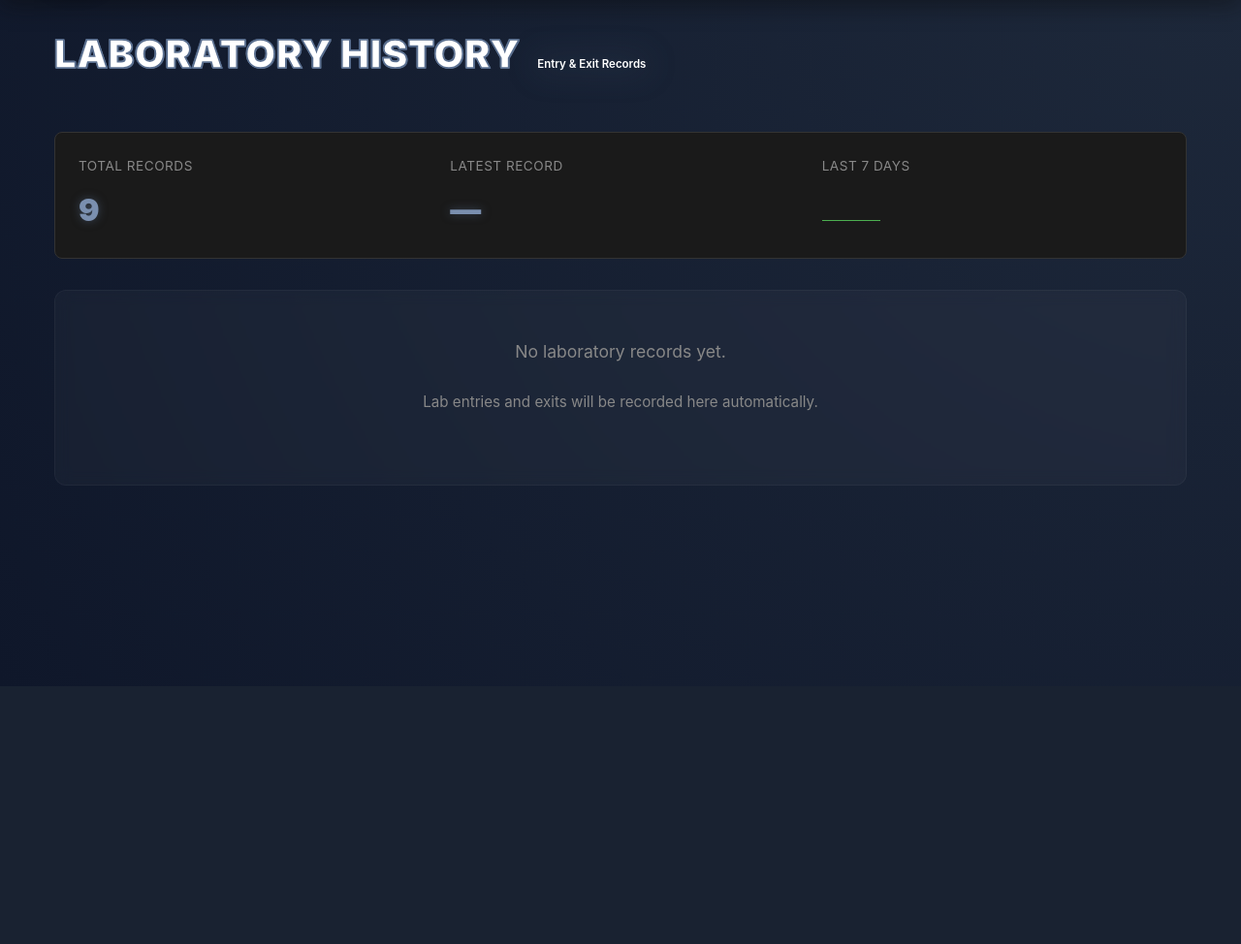
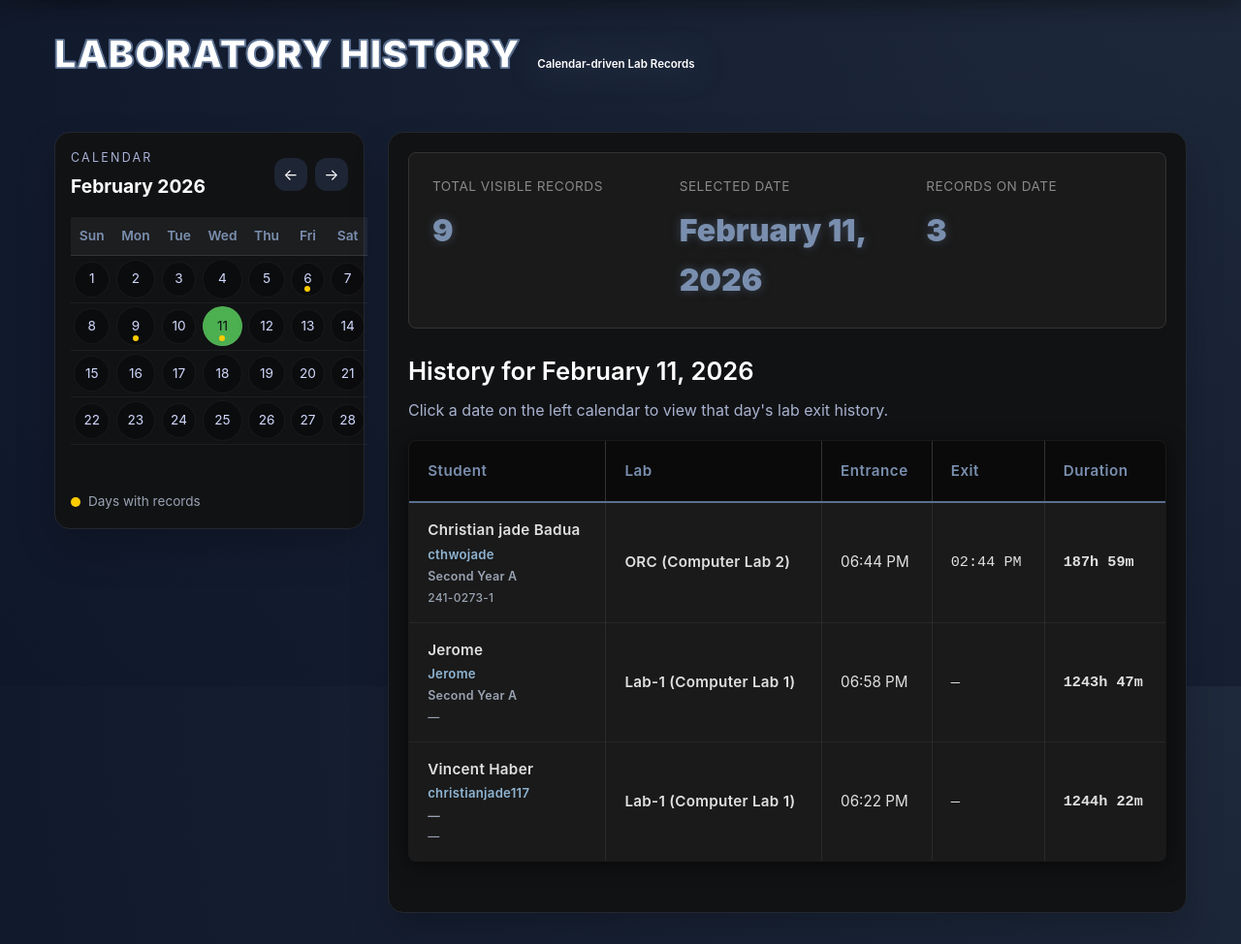
Before and after one commit to cjadebadua117-sys/Cis-proximity, a Django app: page /laboratory/history/ in a window 1280 px wide. Shown: the part 92-1066 px from the top of the page at 97% size. Before the commit the page ends 593 px from the top, so only its background shows below. Run offline with Django 5.2, Linux system fonts and the light colour scheme; a user stored in the database is signed in; data comes from the database, SQL or seed files in the repository.

Commit message:
calendar

```diff
--- a/presence_app/admin.py
+++ b/presence_app/admin.py
@@ -161,6 +161,7 @@ class PresenceSessionAdmin(admin.ModelAdmin):
 @admin.register(LaboratoryHistory)
 class LaboratoryHistoryAdmin(admin.ModelAdmin):
     """Admin interface for automatic Laboratory History exit tracking."""
+    date_hierarchy = 'exit_time'
     list_display = ('student', 'room_name', 'exit_time', 'duration_display')
     list_filter = ('room', 'exit_time')
     search_fields = ('student__username', 'student__email', 'room__name')
--- a/presence_app/templates/laboratory_history.html
+++ b/presence_app/templates/laboratory_history.html
@@ -56,6 +56,205 @@
     .lab-history-header h1 {
         flex: 1;
         min-width: 300px;
+    }
+
+    .lab-history-layout {
+        display: grid;
+        grid-template-columns: minmax(260px, 320px) minmax(0, 1fr);
+        gap: 1.5rem;
+        align-items: start;
+        width: 100%;
+    }
+
+    .lab-history-sidebar {
+        width: 100%;
+        max-width: 320px;
+        background: #111214;
+        border: 1px solid #242730;
+        border-radius: 16px;
+        padding: 1rem;
+        box-shadow: 0 20px 40px rgba(0, 0, 0, 0.2);
+    }
+
+    .lab-history-main {
+        min-width: 0;
+        width: 100%;
+        background: #111214;
+        border: 1px solid #242730;
+        border-radius: 16px;
+        padding: 1.25rem;
+        box-shadow: 0 20px 40px rgba(0, 0, 0, 0.2);
+    }
+
+    .lab-history-main .lab-stats {
+        margin-bottom: 1.5rem;
+    }
+
+    .lab-history-main table.lab-history-table {
+        margin-top: 0.75rem;
+    }
+
+    .calendar-card {
+        display: flex;
+        flex-direction: column;
+        gap: 1rem;
+    }
+
+    .calendar-head {
+        display: flex;
+        align-items: center;
+        justify-content: space-between;
+        gap: 1rem;
+    }
+
+    .calendar-title {
+        color: #a9b2d6;
+        font-size: 0.78rem;
+        text-transform: uppercase;
+        letter-spacing: 0.18em;
+        margin-bottom: 0.25rem;
+    }
+
+    .calendar-month {
+        color: #ffffff;
+        font-size: 1.2rem;
+        font-weight: 700;
+    }
+
+    .calendar-nav {
+        display: flex;
+        gap: 0.5rem;
+    }
+
+    .calendar-arrow {
+        display: inline-flex;
+        align-items: center;
+        justify-content: center;
+        width: 34px;
+        height: 34px;
+        border-radius: 12px;
+        background: #1e2534;
+        color: #ffffff;
+        text-decoration: none;
+        transition: background 0.2s ease;
+    }
+
+    .calendar-arrow:hover {
+        background: #2e3d66;
+    }
+
+    .calendar-table {
+        width: 100%;
+        border-collapse: collapse;
+    }
+
+    .calendar-table th,
+    .calendar-table td {
+        padding: 0.55rem;
+        text-align: center;
+        font-size: 0.86rem;
+    }
+
+    .calendar-table th {
+        color: #7a8faf;
+    }
+
+    .calendar-table td {
+        min-width: 34px;
+        min-height: 34px;
+        position: relative;
+        padding: 0.2rem;
+    }
+
+    .calendar-day,
+    .calendar-day.blank {
+        display: flex;
+        align-items: center;
+        justify-content: center;
+        width: 100%;
+        height: 100%;
+        min-width: 32px;
+        min-height: 32px;
+        border-radius: 50%;
+        color: #d1d9ff;
+        text-decoration: none;
+        transition: background 0.2s ease, color 0.2s ease;
+        position: relative;
+    }
+
+    .calendar-day:hover {
+        background: rgba(76, 175, 80, 0.18);
+        color: #ffffff;
+    }
+
+    .outside-month .calendar-day {
+        color: #5a6375;
+        opacity: 0.4;
+    }
+
+    .selected-day .calendar-day {
+        background: #4caf50;
+        color: #0c1115;
+        box-shadow: inset 0 0 0 2px rgba(76, 175, 80, 0.15);
+    }
+
+    .has-records .calendar-day::after {
+        content: '';
+        position: absolute;
+        bottom: 4px;
+        left: 50%;
+        transform: translateX(-50%);
+        width: 6px;
+        height: 6px;
+        border-radius: 50%;
+        background: #ffcc00;
+    }
+
+    .calendar-legend {
+        display: flex;
+        align-items: center;
+        gap: 0.5rem;
+        color: #9aa3b2;
+        font-size: 0.85rem;
+    }
+
+    .legend-dot {
+        width: 10px;
+        height: 10px;
+        border-radius: 50%;
+        background: #ffcc00;
+        display: inline-block;
+    }
+
+    .selected-day-panel {
+        margin-bottom: 1rem;
+    }
+
+    .selected-day-heading {
+        color: #ffffff;
+        font-size: 1.6rem;
+        margin-bottom: 0.4rem;
+    }
+
+    .selected-day-subtitle {
+        color: #a8b2cf;
+        margin: 0;
+    }
+
+    @media (max-width: 1100px) {
+        .lab-history-layout {
+            grid-template-columns: 1fr;
+        }
+    }
+
+    @media (max-width: 768px) {
+        .lab-history-layout {
+            display: block;
+        }
+
+        .lab-history-sidebar {
+            margin-bottom: 1.5rem;
+        }
     }
 
     /* Dark-themed Table */
@@ -300,46 +499,80 @@
     <div class="lab-history-header">
         <h1>
             <span class="lab-history-title">Laboratory History</span>
-            <span class="lab-history-subtitle">Entry & Exit Records</span>
+            <span class="lab-history-subtitle">Calendar-driven Lab Records</span>
         </h1>
     </div>
 
-    <!-- Stats Bar -->
-    {% if total_exits > 0 %}
+    <div class="lab-history-layout">
+        <aside class="lab-history-sidebar">
+            <div class="calendar-card">
+                <div class="calendar-head">
+                    <div>
+                        <div class="calendar-title">Calendar</div>
+                        <div class="calendar-month">{{ view_month|date:"F Y" }}</div>
+                    </div>
+                    <div class="calendar-nav">
+                        <a href="{{ calendar_url_base }}?month={{ prev_month }}{% if selected_date %}&date={{ selected_date|date:'Y-m-d' }}{% endif %}" class="calendar-arrow" title="Previous month">←</a>
+                        <a href="{{ calendar_url_base }}?month={{ next_month }}{% if selected_date %}&date={{ selected_date|date:'Y-m-d' }}{% endif %}" class="calendar-arrow" title="Next month">→</a>
+                    </div>
+                </div>
+
+                <table class="calendar-table">
+                    <thead>
+                        <tr>
+                            {% for day_label in week_labels %}
+                                <th>{{ day_label }}</th>
+                            {% endfor %}
+                        </tr>
+                    </thead>
+                    <tbody>
+                        {% for week in calendar_weeks %}
+                            <tr>
+                                {% for day in week %}
+                                    <td class="{% if not day.in_month %}outside-month{% endif %}{% if day.is_selected %} selected-day{% endif %}{% if day.has_records %} has-records{% endif %}">
+                                        {% if day.in_month %}
+                                            <a href="{{ day.url }}" class="calendar-day" title="{{ day.date|date:'F j, Y' }}">
+                                                {{ day.day }}
+                                            </a>
+                                        {% else %}
+                                            <span class="calendar-day blank">{{ day.day }}</span>
+                                        {% endif %}
+                                    </td>
+                                {% endfor %}
+                            </tr>
+                        {% endfor %}
+                    </tbody>
+                </table>
+
+                <div class="calendar-legend">
+                    <span class="legend-dot"></span>
+                    Days with records
+                </div>
+            </div>
+        </aside>
+
+        <main class="lab-history-main">
             <div class="lab-stats">
                 <div class="stat-item">
-            <div class="stat-label">Total Records</div>
+                    <div class="stat-label">Total Visible Records</div>
                     <div class="stat-value">{{ total_exits }}</div>
                 </div>
                 <div class="stat-item">
-            <div class="stat-label">Latest Record</div>
-            <div class="stat-value">
-                {% if grouped_days.0.records.0.exit_time %}
-                    {{ grouped_days.0.records.0.exit_time|date:"h:i A" }}
-                {% else %}
-                    —
-                {% endif %}
+                    <div class="stat-label">Selected Date</div>
+                    <div class="stat-value">{{ selected_date_display }}</div>
+                </div>
+                <div class="stat-item">
+                    <div class="stat-label">Records on Date</div>
+                    <div class="stat-value">{{ selected_day_count }}</div>
                 </div>
             </div>
-        {% if sparkline_data %}
-        <div class="stat-item">
-            <div class="stat-label">Last 7 Days</div>
-            <div class="stat-value" style="padding:0;">
-                <svg width="80" height="24" viewBox="0 0 80 24" xmlns="http://www.w3.org/2000/svg">
-                    <polyline fill="none" stroke="#4caf50" stroke-width="2" points="{{ sparkline_points }}"/>
-                </svg>
-            </div>
-        </div>
-        {% endif %}
-    </div>
-    {% endif %}
 
-    <!-- Laboratory History grouped by day -->
-    {% if grouped_days %}
-        {% for day in grouped_days %}
-            <section class="day-section">
-                <h2 class="day-header">{{ day.display }}</h2>
+            <section class="selected-day-panel">
+                <h2 class="selected-day-heading">History for {{ selected_date_display }}</h2>
+                <p class="selected-day-subtitle">Click a date on the left calendar to view that day's lab exit history.</p>
+            </section>
 
+            {% if selected_day_records %}
                 <table class="lab-history-table compact">
                     <thead>
                         <tr>
@@ -351,7 +584,7 @@
                         </tr>
                     </thead>
                     <tbody>
-                        {% for record in day.records %}
+                        {% for record in selected_day_records %}
                             <tr>
                                 <td class="student-name">
                                     <a href="{% url 'profile_view' record.student_username %}" style="color: inherit; text-decoration: none; display: block;">
@@ -379,42 +612,13 @@
                         {% endfor %}
                     </tbody>
                 </table>
-            </section>
-        {% endfor %}
             {% else %}
                 <div class="empty-state">
-            <p>No laboratory records yet.</p>
-            <p style="font-size: 0.95rem; margin-top: 1rem;">Lab entries and exits will be recorded here automatically.</p>
+                    <p>No lab history found for this date.</p>
+                    <p style="font-size: 0.95rem; margin-top: 1rem;">Choose another calendar date to view a different day.</p>
                 </div>
             {% endif %}
+        </main>
+    </div>
 </div>
 {% endblock %}
-
-<style>
-    /* Date header with narrow magenta glow (text-stroke) */
-    .day-header {
-        color: #ffffff;
-        -webkit-text-stroke: 0.8px #ff00ff;
-        text-shadow: 0 0 6px rgba(255,0,255,0.25);
-        font-size: 1.1rem;
-        font-weight: 800;
-        margin: 1rem 0 0.6rem 0;
-        padding: 6px 8px;
-        display: inline-block;
-        border-radius: 4px;
-    }
-
-    /* Compact table tweaks */
-    .lab-history-table.compact th,
-    .lab-history-table.compact td {
-        padding: 0.45rem 0.6rem;
-        font-size: 0.88rem;
-    }
-
-    .lab-history-table.compact thead th {
-        font-size: 0.78rem;
-        padding-bottom: 0.35rem;
-    }
-
-    .day-section { margin-bottom: 1rem; }
-</style>
--- a/presence_app/views.py
+++ b/presence_app/views.py
@@ -2674,7 +2674,6 @@ def laboratory_history(request):
     Display Laboratory History - instructor-only view for automatic exit tracking.
     Shows when students exited labs and how long they spent there.
     """
-    # Restrict access to instructors only
     try:
         is_instructor = hasattr(request.user, 'instructor_profile') or request.user.is_staff
     except Exception:
@@ -2685,27 +2684,23 @@ def laboratory_history(request):
         messages.error(request, 'Access denied — laboratory history is for instructors only.')
         return redirect('dashboard')
 
-    # Keep profile fetch for template/context safety
     try:
         instructor_profile = request.user.instructor_profile
     except InstructorProfile.DoesNotExist:
         instructor_profile = None
 
-    # Build rows from SignInRecord directly so displayed entrance/exit times
-    # are exact (no inferred timestamps).
     lab_rows = []
     total = 0
-
     try:
         lab_room_filter = Q(room__name__icontains='lab') | Q(room__name__icontains='orc')
-        qs = (SignInRecord.objects.select_related('student', 'room')
-              .filter(lab_room_filter)
-              .order_by('-sign_in_time'))
-
+        qs = (
+            SignInRecord.objects.select_related('student', 'room')
+            .filter(lab_room_filter)
+            .order_by('-sign_in_time')
+        )
         total = qs.count()
 
         for r in qs:
-            # Resolve student's section for instructor clarity
             section_name = ''
             try:
                 sp = r.student.studentpresence
@@ -2714,7 +2709,6 @@ def laboratory_history(request):
             except Exception:
                 section_name = ''
 
-            # Get student ID number from profile
             student_id_number = ''
             try:
                 profile = r.student.profile
@@ -2723,16 +2717,14 @@ def laboratory_history(request):
             except Exception:
                 student_id_number = ''
 
-            if r.sign_out_time:
-                duration_minutes = r.duration_minutes()
-            else:
-                # Active lab session: compute running duration.
-                duration_minutes = int((timezone.now() - r.sign_in_time).total_seconds() / 60)
-
+            duration_minutes = (
+                r.duration_minutes()
+                if r.sign_out_time
+                else int((timezone.now() - r.sign_in_time).total_seconds() / 60)
+            )
             duration_hours = int(duration_minutes // 60) if duration_minutes else 0
             duration_minutes_remainder = int(duration_minutes % 60) if duration_minutes else 0
 
-            # append record
             lab_rows.append({
                 'student': r.student,
                 'student_username': r.student.username,
@@ -2747,17 +2739,14 @@ def laboratory_history(request):
                 'duration_minutes_remainder': duration_minutes_remainder,
             })
     except Exception:
-        # if history fetch fails just continue with empty list
         pass
 
-    # allow CSV export
     if request.GET.get('export') == 'csv':
         import csv
         from django.http import HttpResponse
         resp = HttpResponse(content_type='text/csv')
         resp['Content-Disposition'] = 'attachment; filename="lab_history.csv"'
         writer = csv.writer(resp)
-        # provide a richer export with username, full name, section, and ID
         writer.writerow([
             'Username', 'Full Name', 'Section', 'Student ID',
             'Room', 'Entrance', 'Exit', 'Duration(min)'
@@ -2775,58 +2764,81 @@ def laboratory_history(request):
             ])
         return resp
 
-    # Group rows by the date of entry (entrance_time) where available,
-    # otherwise fall back to exit_time. Use Philippines timezone for date grouping.
+    selected_date = None
+    date_param = request.GET.get('date')
+    if date_param:
+        try:
+            selected_date = datetime.strptime(date_param, '%Y-%m-%d').date()
+        except ValueError:
+            selected_date = None
+
     from collections import defaultdict
     philippines_tz = tz('Asia/Manila')
     groups = defaultdict(list)
-
     for r in lab_rows:
         dt = r.get('entrance_time') or r.get('exit_time')
         if not dt:
-            # Skip records without any timestamp
             continue
         try:
-            # Ensure timezone-aware conversion where possible
             date_key = dt.astimezone(philippines_tz).date() if hasattr(dt, 'astimezone') else dt.date()
         except Exception:
             date_key = dt.date()
         groups[date_key].append(r)
 
-    # Build ordered list of days (most recent first)
-    grouped_days = []
-    for day in sorted(groups.keys(), reverse=True):
-        # Sort each day's records with most recent exit_time first
-        records = sorted(groups[day], key=lambda x: x.get('exit_time') or x.get('entrance_time'), reverse=True)
-        grouped_days.append({
-            'date': day,
-            'display': day.strftime('%B %d, %Y'),
-            'records': records,
-            'count': len(records),
-        })
-
-    # Build sparkline data for the past 7 days (including today)
-    from django.utils import timezone
-    from datetime import timedelta
-    today = timezone.now().date()
-    sparkline = []
-    for i in range(6, -1, -1):
-        d = today - timedelta(days=i)
-        sparkline.append(len(groups.get(d, [])))
-
-    # convert to SVG point string (scale x by 10, invert y for 24px height)
-    points = []
-    for idx, v in enumerate(sparkline):
-        x = idx * 10
-        y = 24 - v
-        points.append(f"{x},{y}")
-    sparkline_points = ' '.join(points)
+    if groups and not selected_date:
+        selected_date = max(groups.keys())
+    if not selected_date:
+        selected_date = timezone.now().date()
+
+    selected_day_records = sorted(
+        groups.get(selected_date, []),
+        key=lambda x: x.get('exit_time') or x.get('entrance_time'),
+        reverse=True,
+    )
+    selected_day_count = len(selected_day_records)
+
+    month_param = request.GET.get('month')
+    if month_param:
+        try:
+            view_month = datetime.strptime(month_param, '%Y-%m').date().replace(day=1)
+        except ValueError:
+            view_month = selected_date.replace(day=1)
+    else:
+        view_month = selected_date.replace(day=1)
+
+    calendar_weeks = []
+    for week in calendar.Calendar(firstweekday=6).monthdatescalendar(view_month.year, view_month.month):
+        week_cells = []
+        for day in week:
+            week_cells.append({
+                'day': day.day,
+                'date': day,
+                'in_month': day.month == view_month.month,
+                'is_selected': day == selected_date,
+                'has_records': day in groups,
+                'url': f"{request.path}?date={day.strftime('%Y-%m-%d')}&month={view_month.strftime('%Y-%m')}",
+            })
+        calendar_weeks.append(week_cells)
+
+    prev_month = (view_month.replace(day=1) - timedelta(days=1)).replace(day=1)
+    next_month = (view_month + timedelta(days=31)).replace(day=1)
+    week_labels = ['Sun', 'Mon', 'Tue', 'Wed', 'Thu', 'Fri', 'Sat']
+    selected_date_display = selected_date.strftime('%B %d, %Y')
+    calendar_url_base = request.path
 
     context = {
-        'grouped_days': grouped_days,
+        'instructor_profile': instructor_profile,
         'total_exits': total,
-        'sparkline_data': sparkline,  # list of 7 integers oldest->newest
-        'sparkline_points': sparkline_points,
+        'calendar_weeks': calendar_weeks,
+        'week_labels': week_labels,
+        'view_month': view_month,
+        'prev_month': prev_month.strftime('%Y-%m'),
+        'next_month': next_month.strftime('%Y-%m'),
+        'selected_date': selected_date,
+        'selected_date_display': selected_date_display,
+        'selected_day_records': selected_day_records,
+        'selected_day_count': selected_day_count,
+        'calendar_url_base': calendar_url_base,
     }
     return render(request, 'laboratory_history.html', context)
 
--- a/swrs_config/settings.py
+++ b/swrs_config/settings.py
@@ -101,7 +101,7 @@ DATABASES = {
         'ENGINE': 'django.db.backends.mysql',
         'NAME': 'cisproximity',
         'USER': 'root',
-        'PASSWORD': 'Password',
+        'PASSWORD': 'password',
         'HOST': '127.0.0.1',
         'PORT': '3306',
     }
```
Also changed, not shown: presence_app/migrations/0009_laboratoryhistory.py. Lines whose indentation alone changed are shown as unchanged.
